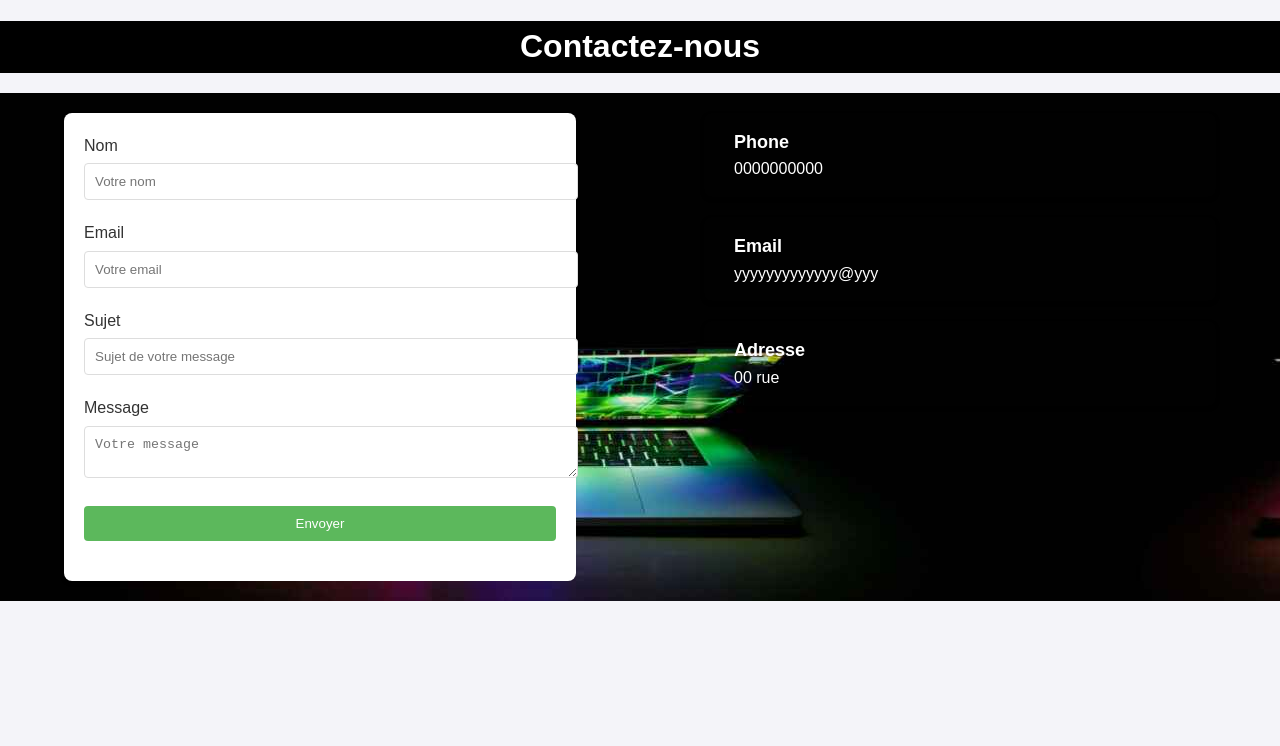
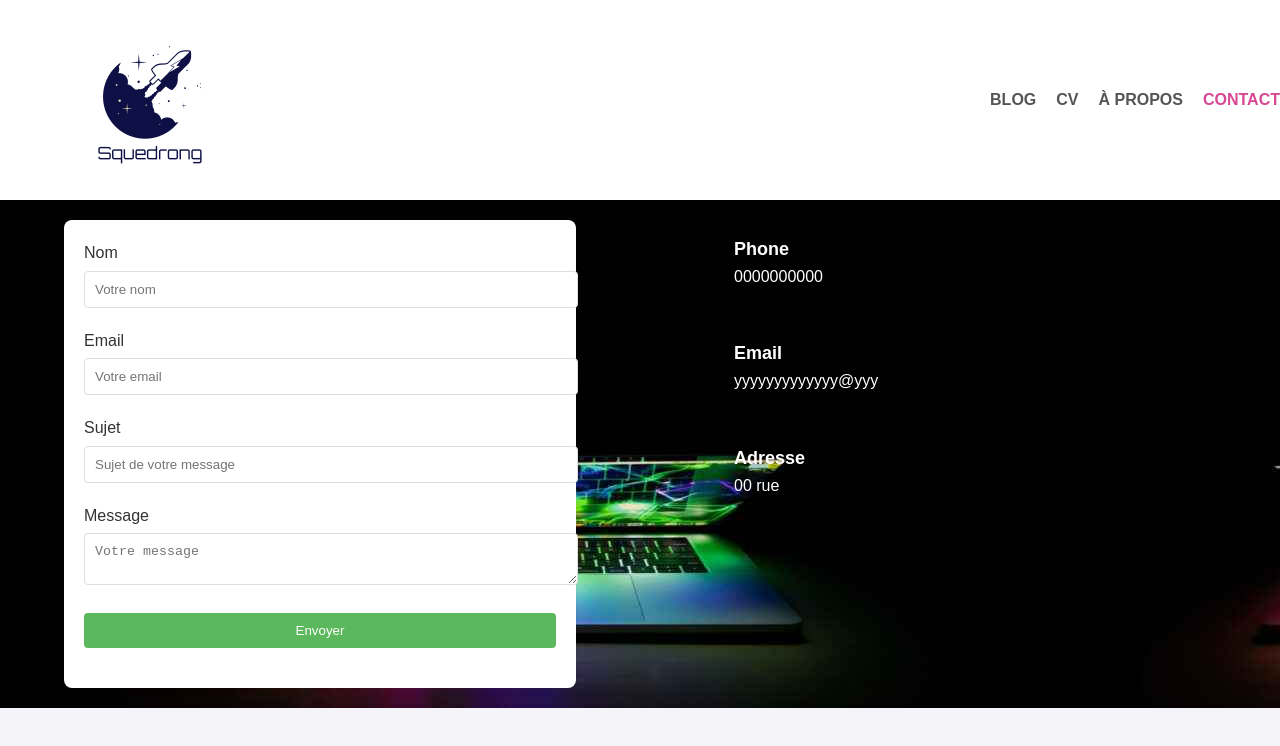
Before and after one commit to SoleneVandercruyssen/Squedrong, a plain HTML site: page Contact/index.html in a window 1280 px wide. Drawn offline with Linux system fonts and the light colour scheme.

Commit message:
feat: correction de quelque bugs dans les liens refs.

```diff
--- a/Contact/index.html
+++ b/Contact/index.html
@@ -4,13 +4,25 @@
 <head>
   <meta charset="UTF-8">
   <meta name="viewport" content="width=device-width, initial-scale=1.0">
-  <link rel="stylesheet" href="style.css">
+  <link rel="preconnect" href="https://fonts.googleapis.com" />
+  <link rel="preconnect" href="https://fonts.gstatic.com" crossorigin />
+  <link href="https://fonts.googleapis.com/css2?family=Montserrat:ital,wght@0,100..900;1,100..900&display=swap"
+    rel="stylesheet" />
+  <link rel="stylesheet" href="./style.css" />
   <title>Document</title>
 </head>
 
 <body>
-  <header>
-    <h1>Contactez-nous</h1>
+  <header style="background-color: white">
+    <img id="logo" src="/logo.png" alt="logo" />
+    <nav>
+      <ul>
+        <li><a href="/Blog/index.html">BLOG</a></li>
+        <li><a href="#">CV</a></li>
+        <li><a href="/A_propos/index.html">À PROPOS</a></li>
+        <li><a href="/Contact/index.html" class="active">CONTACT</a></li>
+      </ul>
+    </nav>
   </header>
   <main>
     <div class="container">
--- a/Contact/style.css
+++ b/Contact/style.css
@@ -11,6 +11,34 @@ body {
   width: 40%;
   max-width: 1200px;
   margin: 20px auto;
+}
+
+/* Header */
+header {
+  display: flex;
+  justify-content: space-between;
+  align-items: center;
+  background-color: #f8f8f8;
+}
+
+header nav ul {
+  list-style: none;
+  display: flex;
+  gap: 20px;
+}
+
+header nav ul li a {
+  text-decoration: none;
+  font-size: 1rem;
+  font-weight: bold;
+  color: #555;
+}
+#logo {
+  margin-left: 50px;
+}
+
+header nav ul li a.active {
+  color: #d84792;
 }
 
 h1 {
```
Also changed, not shown: Blog/index.html (+12 -26 lines).
